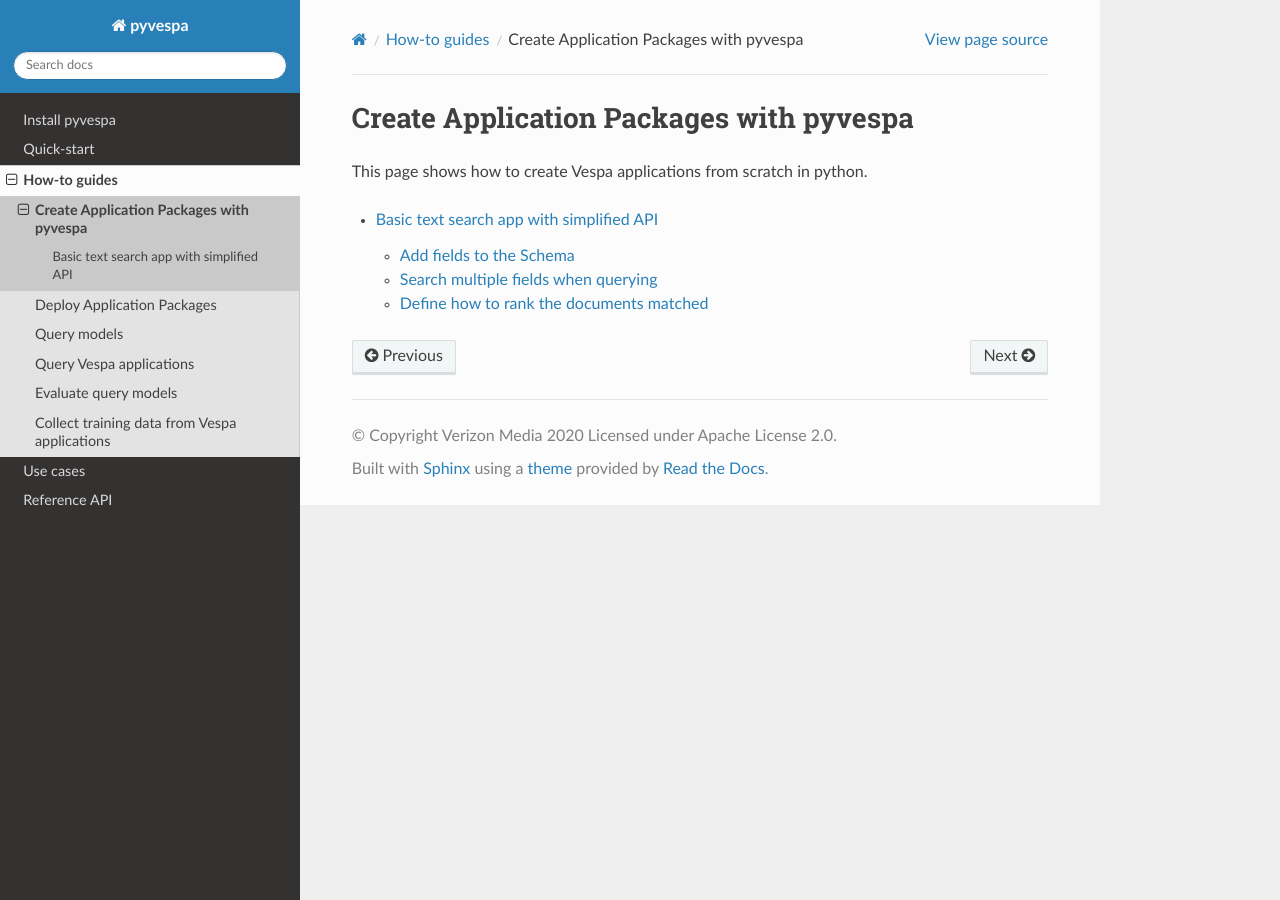
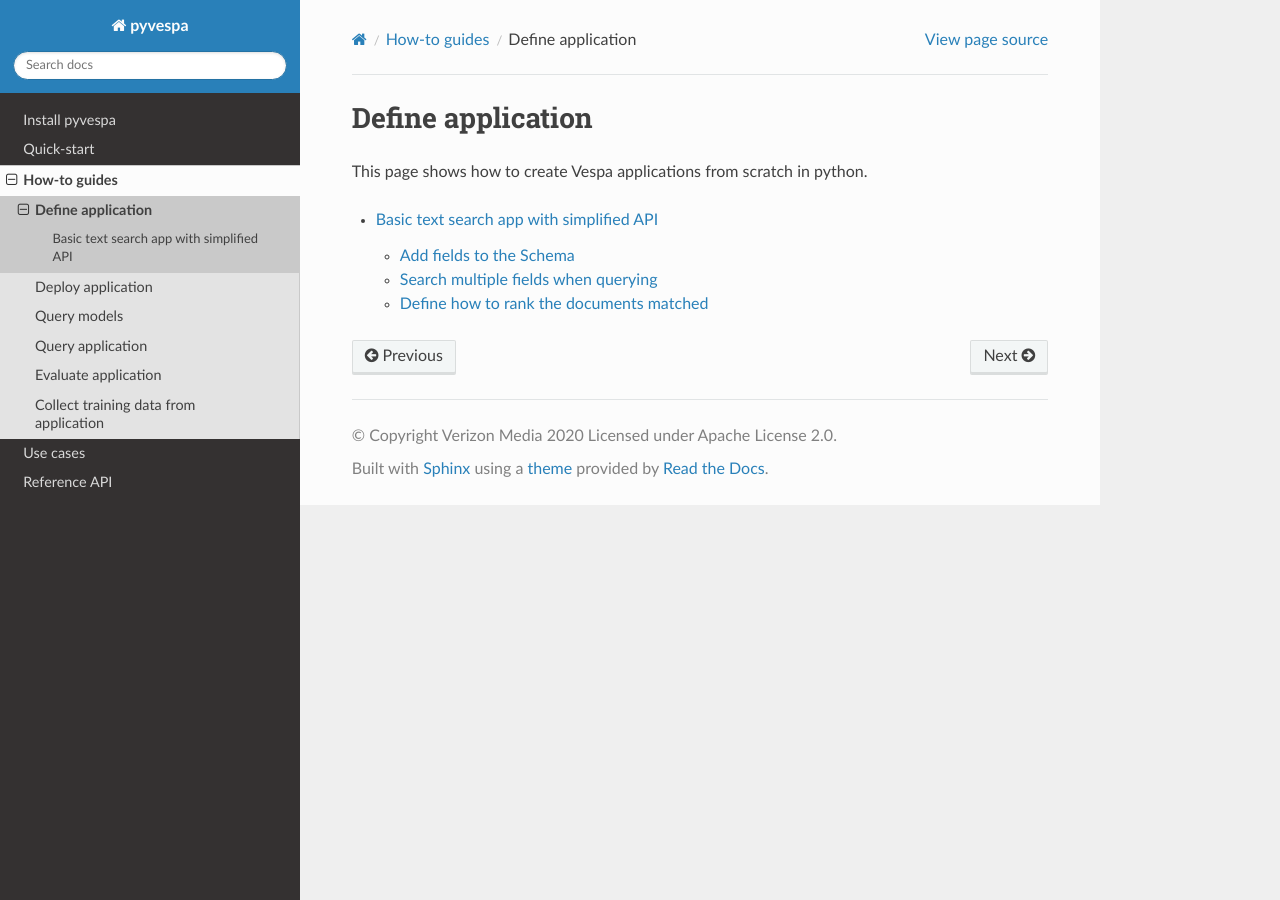
Before and after one commit to vespa-engine/pyvespa, a Sphinx documentation site: the page built from docs/sphinx/source/howto/create_app_package/create_app_package.rst, in a window 1280 px wide. Built offline with Sphinx 7.4.7 and the Read the Docs theme 2.0.0, drawn with Linux system fonts in a browser that asks for light colours; pages that are not in the unit, such as notebooks, are missing from menus.

Commit message:
update howto headers

```diff
--- a/docs/sphinx/source/howto/create_app_package/create_app_package.rst
+++ b/docs/sphinx/source/howto/create_app_package/create_app_package.rst
@@ -1,5 +1,5 @@
-Create Application Packages with pyvespa
-========================================
+Define application
+==================
 
 This page shows how to create Vespa applications from scratch in python.
 
--- a/docs/sphinx/source/howto/deploy_app_package/deploy_app_package.rst
+++ b/docs/sphinx/source/howto/deploy_app_package/deploy_app_package.rst
@@ -1,5 +1,5 @@
-Deploy Application Packages
-===========================
+Deploy application
+==================
 
 This page shows how to deploy Vespa application packages.
 
```
Also changed, not shown: docs/sphinx/source/collect-training-data.ipynb, docs/sphinx/source/evaluation.ipynb, docs/sphinx/source/query.ipynb.
